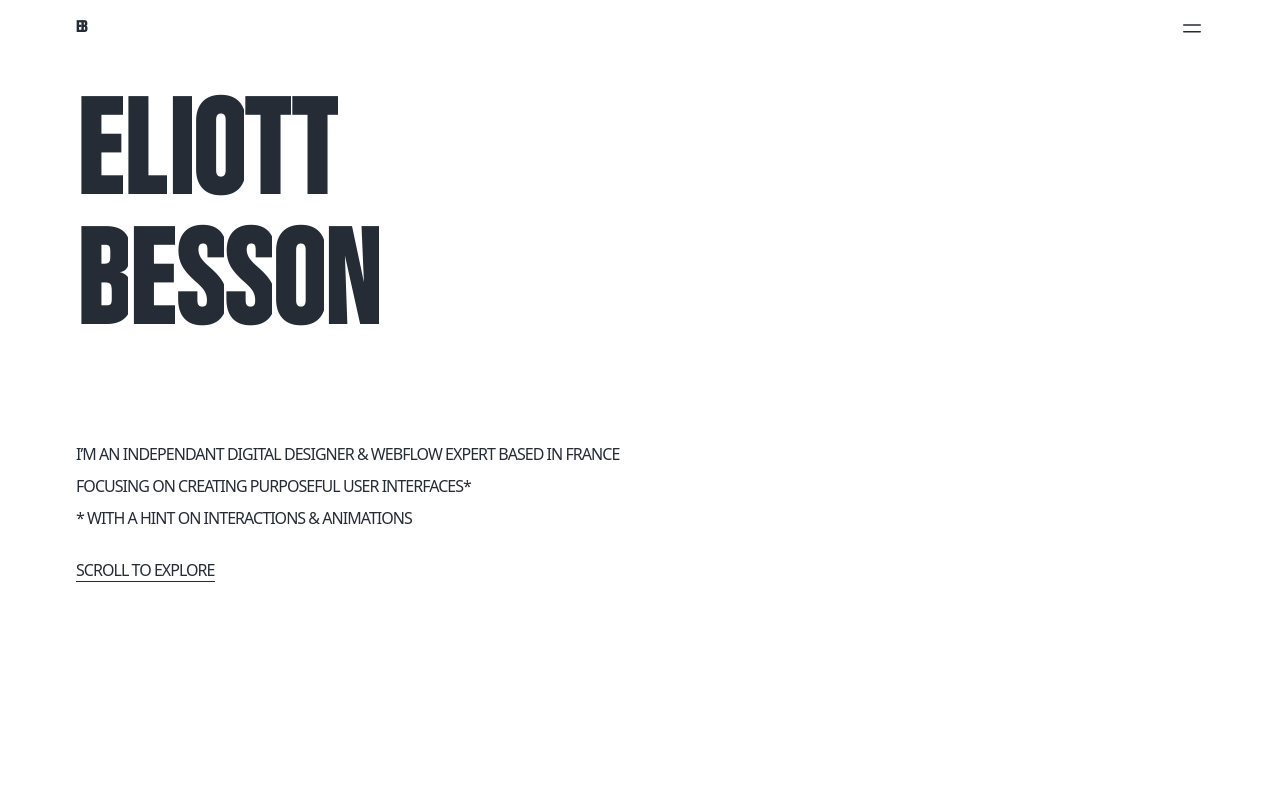
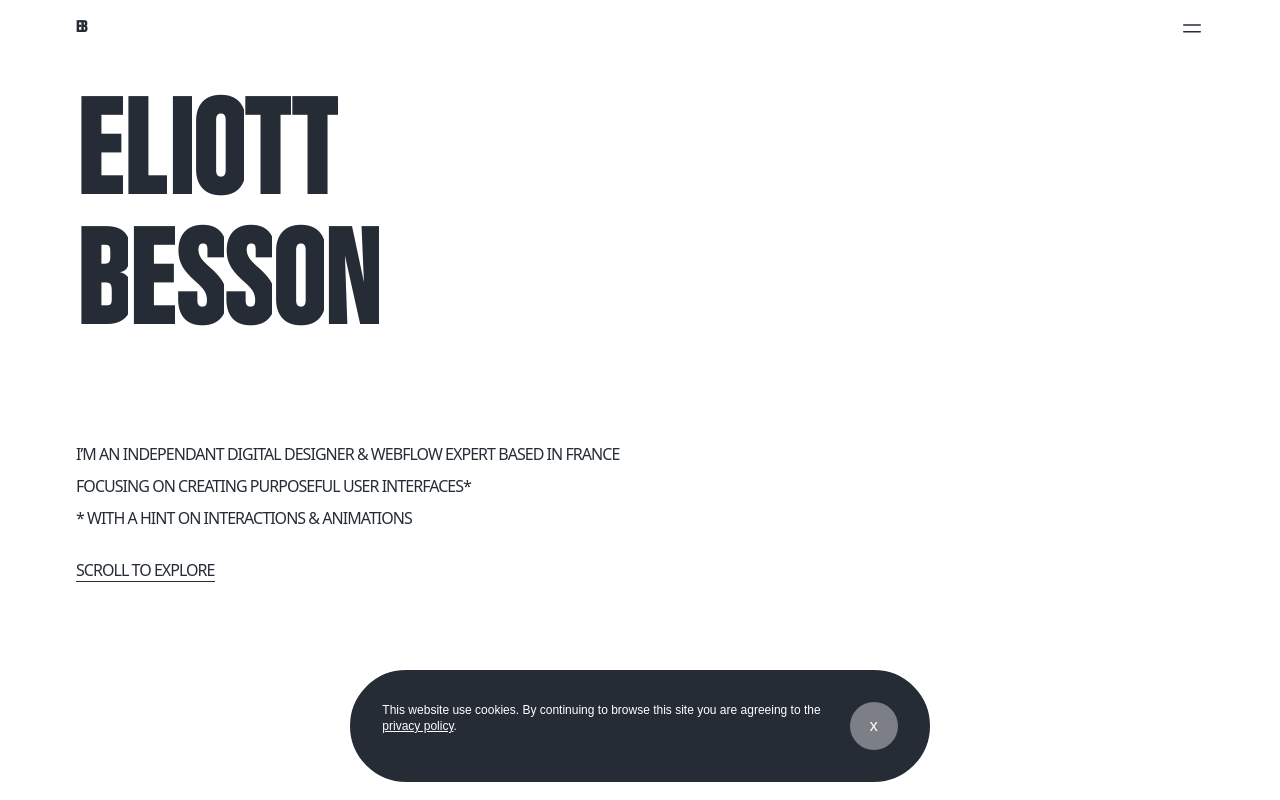
Before and after one commit to xdelmo/eliotbesson, a React (Create React App) app: page / in a window 1280 px wide. Shown: the top 800 px of the page. Built offline with nearby package versions, Linux system fonts and the light colour scheme.

Commit message:
UPDATE: added cookies banner component

```diff
--- a/src/App.js
+++ b/src/App.js
@@ -7,6 +7,7 @@ import AboutMe from "./components/AboutMe";
 import Footer from "./components/Footer";
 import { motion, AnimatePresence } from "framer-motion";
 import AnimatedTitle from "./components/AnimatedTitle";
+import Cookies from "./components/Cookies";
 // import Footer2 from "./components/Footer2";
 // import Footer3 from "./components/Footer3";
 
@@ -34,6 +35,8 @@ function App() {
       },
     },
   };
+
+  const [cookiesBanner, setCookiesBanner] = React.useState(true);
 
   return (
     <div className="App">
@@ -69,6 +72,12 @@ function App() {
             // stessa chiave su i due div nell'operatore ternario per non accavallare le due animazioni
             key={`${isLoading}`}
           >
+            {cookiesBanner && (
+              <Cookies
+                cookiesBanner={cookiesBanner}
+                setCookiesBanner={setCookiesBanner}
+              />
+            )}
             <Navbar />
             <main className="relative mb-[100vh]">
               <Hero />
--- /dev/null
+++ b/src/components/Cookies.jsx
@@ -0,0 +1,32 @@
+import React from "react";
+
+function Cookies(props) {
+  // Function to start game with questions'div
+  function handleClick() {
+    props.setCookiesBanner((prevState) => !prevState);
+  }
+  return (
+    <div className="flex items-center justify-center font-ppmori ">
+      <div className="fixed z-30 flex items-center justify-center bottom-4">
+        <div className="flex flex-row items-start justify-center gap-4 p-8 border-2 border-white border-solid rounded-full bg-primary wrapper">
+          <p className="text-xs text-white">
+            This website use cookies. By continuing to browse this site you are
+            agreeing to the{" "}
+            <a href="#" className="underline hover:text-lightDesaturated">
+              privacy policy
+            </a>
+            .
+          </p>
+          <button
+            className="flex items-center justify-center flex-1 w-8 h-8 p-6 text-white rounded-full bg-lightDesaturated hover:opacity-80"
+            onClick={handleClick}
+          >
+            <span>x</span>
+          </button>
+        </div>
+      </div>
+    </div>
+  );
+}
+
+export default Cookies;
```
